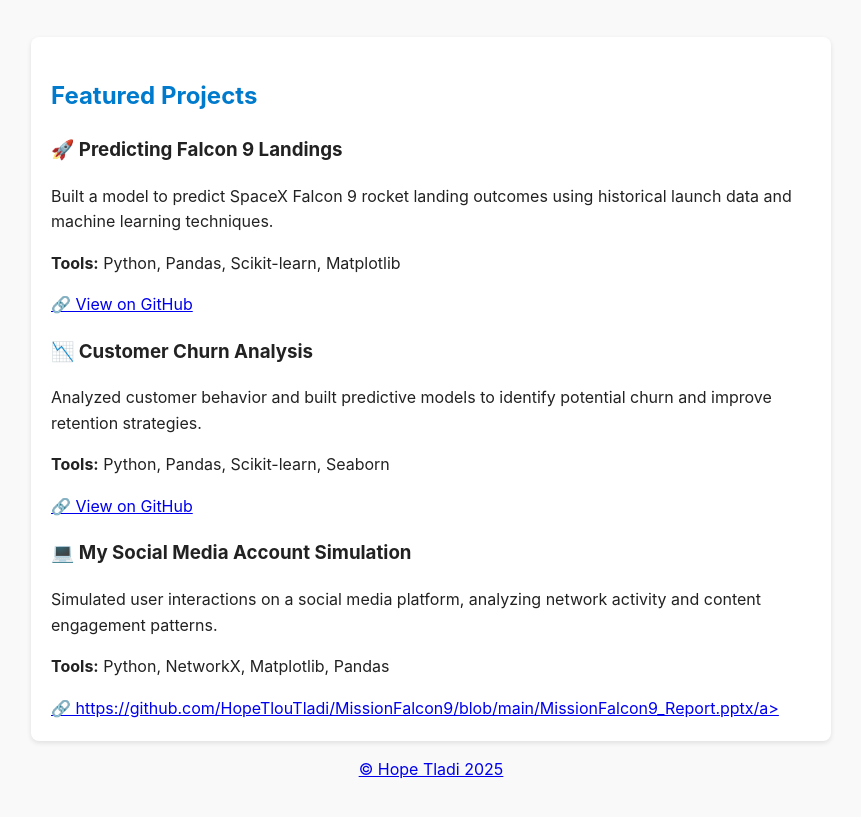
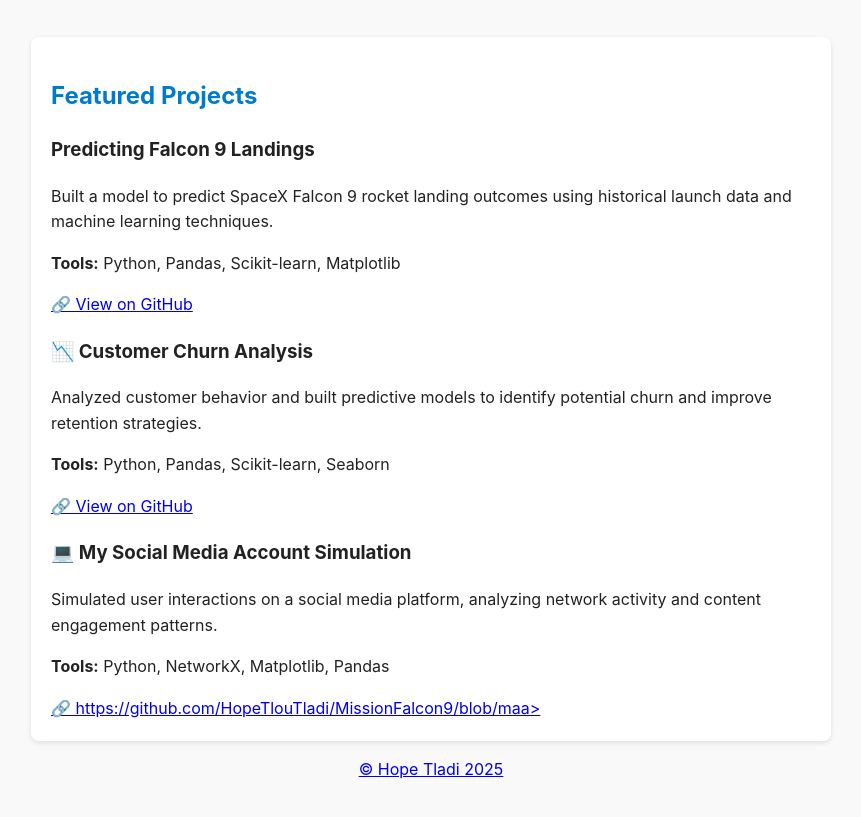
Before and after one commit to HopeTlouTladi/HopeTlouTladi.github.io, a plain HTML site: page projects.html in a window 1280 px wide. Shown: the part 183-1000 px from the top of the page, without its empty margins (209-1070 px from the left). Drawn offline with Linux system fonts and the light colour scheme.

Commit message:
Update projects.html

```diff
--- a/projects.html
+++ b/projects.html
@@ -21,7 +21,7 @@
     <h2>Featured Projects</h2>
 
     <div class="project">
-      <h3>🚀 Predicting Falcon 9 Landings</h3>
+      <h3> Predicting Falcon 9 Landings</h3>
       <p>Built a model to predict SpaceX Falcon 9 rocket landing outcomes using historical launch data and machine learning techniques.</p>
       <p><strong>Tools:</strong> Python, Pandas, Scikit-learn, Matplotlib</p>
       <a href="https://github.com/yourusername/falcon9-landings">🔗 View on GitHub</a>
@@ -38,7 +38,7 @@
       <h3>💻 My Social Media Account Simulation</h3>
       <p>Simulated user interactions on a social media platform, analyzing network activity and content engagement patterns.</p>
       <p><strong>Tools:</strong> Python, NetworkX, Matplotlib, Pandas</p>
-      <a href="https://github.com/yourusername/social-media-simulation">🔗 https://github.com/HopeTlouTladi/MissionFalcon9/blob/main/MissionFalcon9_Report.pptx/a>
+      <a href="https://github.com/yourusername/social-media-simulation">🔗 https://github.com/HopeTlouTladi/MissionFalcon9/blob/maa>
     </div>
 
   </section>
```
